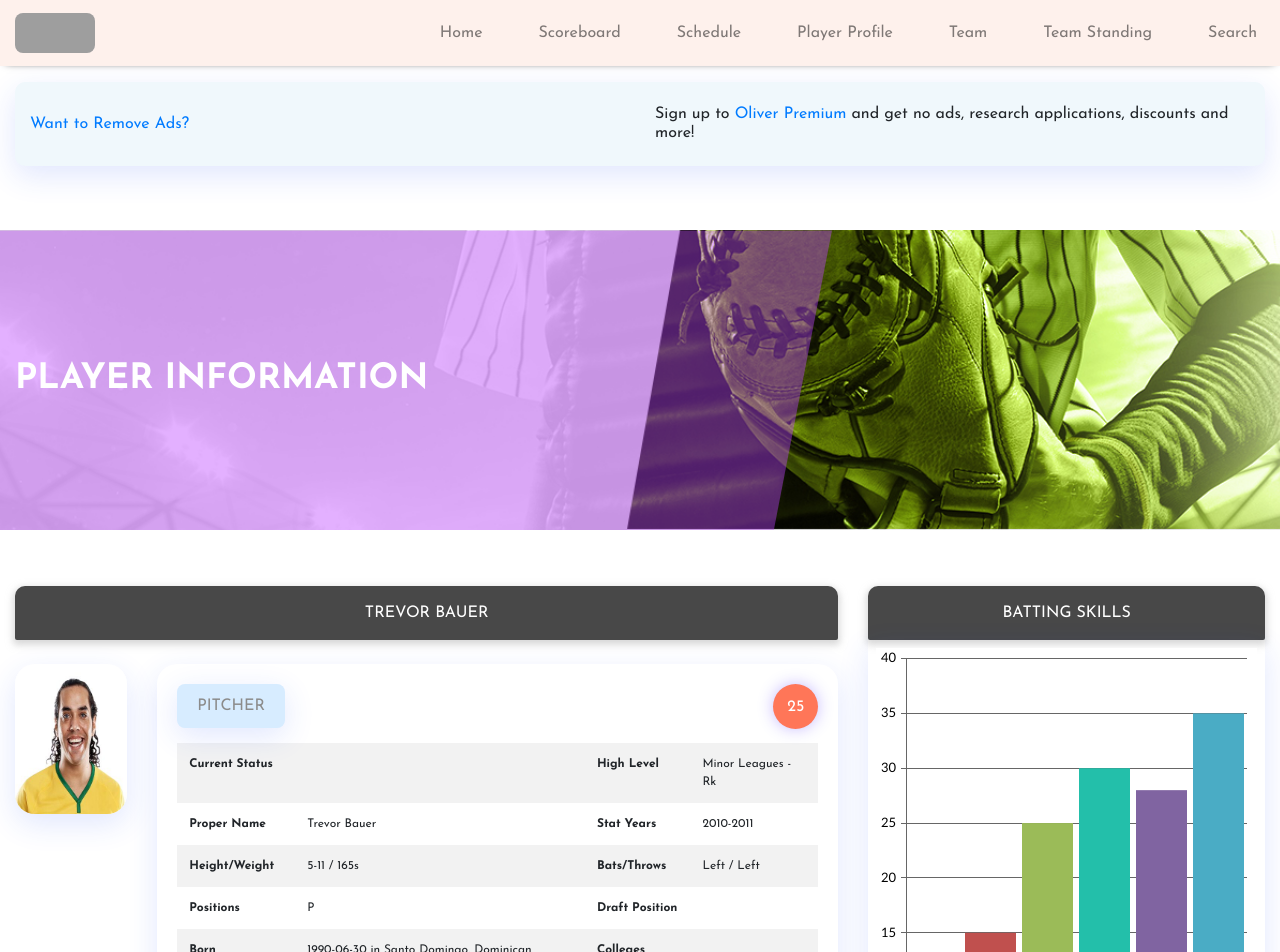
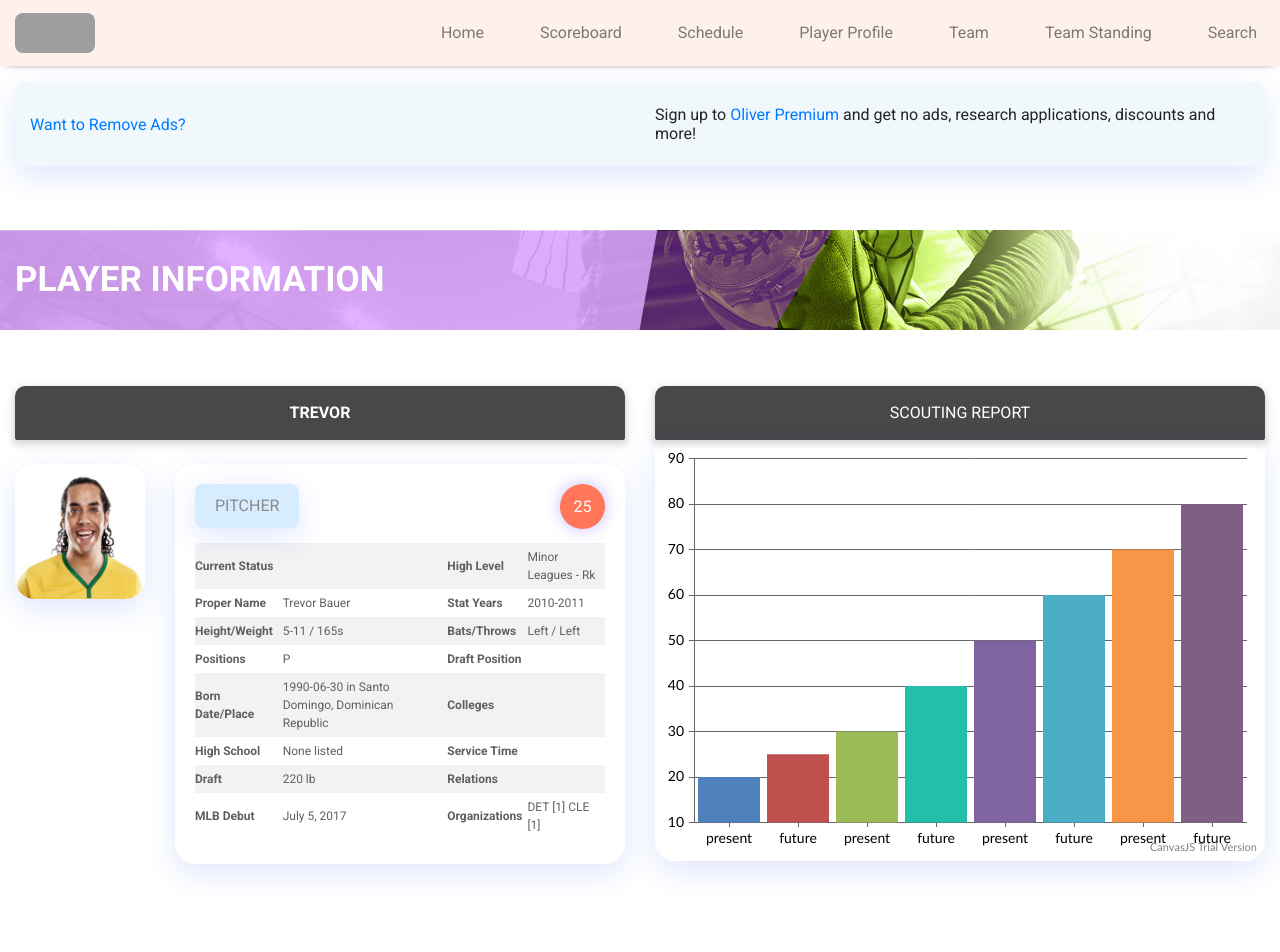
Before and after one commit to mdsowrov2020/baseball_redesign, a plain HTML site: page player.html in a window 1280 px wide. Shown: the top 952 px of the page. Drawn offline with nearby package versions, Linux system fonts and the light colour scheme; grey boxes are pictures that could not be loaded; a web font is replaced by a local one.

Commit message:
player page touched ii

```diff
--- a/css/style2.css
+++ b/css/style2.css
@@ -1,6 +1,7 @@
 /* Fonts */
 /* @import url('https://fonts.googleapis.com/css2?family=Poppins:wght@100;200;300;400;500;600;700;800;900&display=swap'); */
-@import url('https://fonts.googleapis.com/css2?family=Josefin+Sans:wght@400;700&family=Oswald:wght@400;700&display=swap');
+/* @import url('https://fonts.googleapis.com/css2?family=Josefin+Sans:wght@400;700&family=Oswald:wght@400;700&display=swap'); */
+@import url('https://fonts.googleapis.com/css2?family=Roboto:wght@400;500;700;900&display=swap');
 
 @import url('../css/bootstrap.min.css');
 @import url('../css/all.min.css');
@@ -25,9 +26,20 @@ html {
 }
 body {
   /* font-family: 'Poppins', sans-serif; */
-  font-family: 'Josefin Sans', sans-serif;
+  /* font-family: 'Josefin Sans', sans-serif; */
+  font-family: 'Roboto', sans-serif;
   /* background-color: #f5f5f5; */
   overflow-x: hidden;
+}
+::-webkit-scrollbar {
+  width: 8px;
+}
+
+::-webkit-scrollbar-thumb {
+  background: var(--clor_three);
+}
+::-webkit-scrollbar-track {
+  background: #f1f1f1;
 }
 
 ul,
@@ -867,7 +879,7 @@ table.dataTable.no-footer {
 }
 
 .team_banner {
-  height: 300px !important;
+  height: 100px !important;
   width: 100% !important;
   background-position: center !important;
   background-size: cover !important;
@@ -1075,9 +1087,10 @@ table.dataTable.no-footer {
   -moz-box-shadow: 0px 10px 30px #2b56f524;
   box-shadow: 0px 10px 30px #2b56f524;
   padding: 20px;
-  height: 450px;
+  height: 400px;
   background-color: #fff;
 }
+
 .player_img_body {
   background-color: #fff;
   border-radius: 20px;
@@ -1151,7 +1164,7 @@ table.dataTable.no-footer {
   overflow: hidden;
 }
 .player_img {
-  height: 150px;
+  height: 135px;
   width: 100%;
   overflow: hidden;
   /* padding: 5px; */
@@ -1383,7 +1396,7 @@ table.dataTable.no-footer {
 /* ================== score board part start =================== */
 
 .scoreboard_banner {
-  height: 45vh;
+  height: 100px;
   background-image: url(../images/banner4.jpg);
   background-size: cover;
   object-fit: cover;
@@ -1630,3 +1643,11 @@ table.dataTable.no-footer {
 .foteer_section_two {
   background-color: #ecfdf5;
 }
+.player_info_table td {
+  padding: 5px !important;
+}
+
+.player_name_first p {
+  font-size: 16px;
+  font-weight: 700;
+}
--- a/player.html
+++ b/player.html
@@ -126,15 +126,15 @@
     <section class="py-5">
         <div class="container-fluid">
             <div class="row justify-content-center">
-                <div class="col-md-8 py-2">
+                <div class="col-md-6 py-2">
                     <div class="row">
                         <div class="col-md-12">
                             <div class="custom_card custom_card_player">
                                 <div class="card_heading player_name_first">
-                                    <p>Trevor Bauer</p>
+                                    <p>Trevor </p>
                                 </div>
                                 <div class="row pt-3">
-                                    <div class="col-md-2 py-2">
+                                    <div class="col-md-3 py-2">
                                         <div class="player_img_body">
                                             <div class="player_img">
                                                 <img src="./images/92-300x300.jpg" alt="">
@@ -146,7 +146,7 @@
 
                                         </div>
                                     </div>
-                                    <div class="col-md-10 py-2">
+                                    <div class="col-md-9 py-2">
                                         <div class="player_info player_info_content">
 
                                             <div class="desig">
@@ -156,7 +156,7 @@
                                                 <p>25</p>
                                             </div>
 
-                                            <table class="table table-striped custom_border table-borderless">
+                                            <table class=" table-striped custom_border player_info_table table-borderless">
                                                 <!-- <thead>
                                               <tr>
                                                 <th scope="col">#</th>
@@ -165,7 +165,7 @@
                                                 <th scope="col">Handle</th>
                                               </tr>
                                             </thead> -->
-                                                <tbody style="font-size: 12px;">
+                                                <tbody style="font-size: 12px; color: rgb(97, 96, 96);">
                                                     <tr>
                                                         <th scope="row">Current Status</th>
                                                         <td>
@@ -254,17 +254,17 @@
                         </div>
                     </div>
                 </div>
-                <div class="col-md-4 py-2">
+                <div class="col-md-6 py-2">
                     <div class="player_content_right">
                         <div class="row">
 
                             <div class="col-md-12">
                                 <div class="player_standings">
-                                    <div class="card_heading player_name_first">
-                                        <p>Batting Skills</p>
+                                    <div class="card_heading ">
+                                        <p>Scouting Report</p>
                                     </div>
                                     <div class="bar_body">
-                                        <div class="player_bar" id="chart_bar" style="height: 456px; width: 100%;"></div>
+                                        <div class="player_bar" id="chart_bar" style="height: 405px; width: 100%;"></div>
                                     </div>
                                 </div>
                             </div>
@@ -291,7 +291,7 @@
                         </div>
                         <div class="pitching_table pt-3">
                             <table id="projection"
-                                class=" table table-bordered dt-responsive table-responsive nowrap display"
+                                class="  table-bordered dt-responsive table-responsive nowrap display"
                                 width="100%" style="font-size: 11px !important;">
                                 <thead>
                                     <tr style="color: brown !important;">
@@ -540,9 +540,9 @@
     <section class="pb-5">
         <div class="container-fluid">
             <div class="row justify-content-center">
-                <div class="col-md-12 py-2 ">
+                <div class="col-md-8 py-2 ">
                     <div class="summary_table">
-                        <div class="card_heading player_name_first">
+                        <div class="card_heading ">
                             <p>PRESEASON STATS</p>
                         </div>
                         <div class="table_body summary_table_body">
@@ -620,7 +620,7 @@
                                         <div class="batting_table pt-3">
 
                                             <table id="p_batting"
-                                                class=" table table-bordered dt-responsive table-responsive nowrap "
+                                                class="  table-bordered dt-responsive table-responsive nowrap "
                                                 width="100%" style="font-size: 11px !important;">
                                                 <thead>
                                                     <tr style="color: brown !important;">
@@ -846,7 +846,7 @@
                                         </div>
                                         <div class="pitching_table pt-3">
                                             <table id="s_pitching"
-                                                class=" table table-bordered dt-responsive table-responsive nowrap display"
+                                                class="  table-bordered dt-responsive table-responsive nowrap display"
                                                 width="100%" style="font-size: 11px !important;">
                                                 <thead>
                                                     <tr style="color: brown !important;">
@@ -1092,7 +1092,7 @@
                                         </div>
                                         <div class="pitching_table pt-3">
                                             <table id="s_fielding"
-                                                class=" table table-bordered dt-responsive table-responsive nowrap display"
+                                                class="  table-bordered dt-responsive table-responsive nowrap display"
                                                 width="100%" style="font-size: 11px !important;">
                                                 <thead>
                                                     <tr style="color: brown !important;">
@@ -1485,12 +1485,14 @@
             // Change type to "doughnut", "line", "splineArea", etc.
             type: "column",
             dataPoints: [
-                { label: "plate discipline",  y: 10  },
-                { label: "contact", y: 15  },
-                { label: " hitting for average", y: 25  },
-                { label: "hitting for power",  y: 30  },
-                { label: "foot speed ",  y: 28  },
-                { label: "throwing arm ",  y: 35  },
+                { label: "present",  y: 20  },
+                { label: "future",  y: 25  },
+                { label: "present", y: 30  },
+                { label: " future", y: 40  },
+                { label: "present",  y: 50  },
+                { label: "future ",  y: 60 },
+                { label: "present ",  y: 70},
+                { label: "future ",  y: 80},
             ]
         }
         ]
```
Also changed, not shown: index.html (+8 -8 lines).
